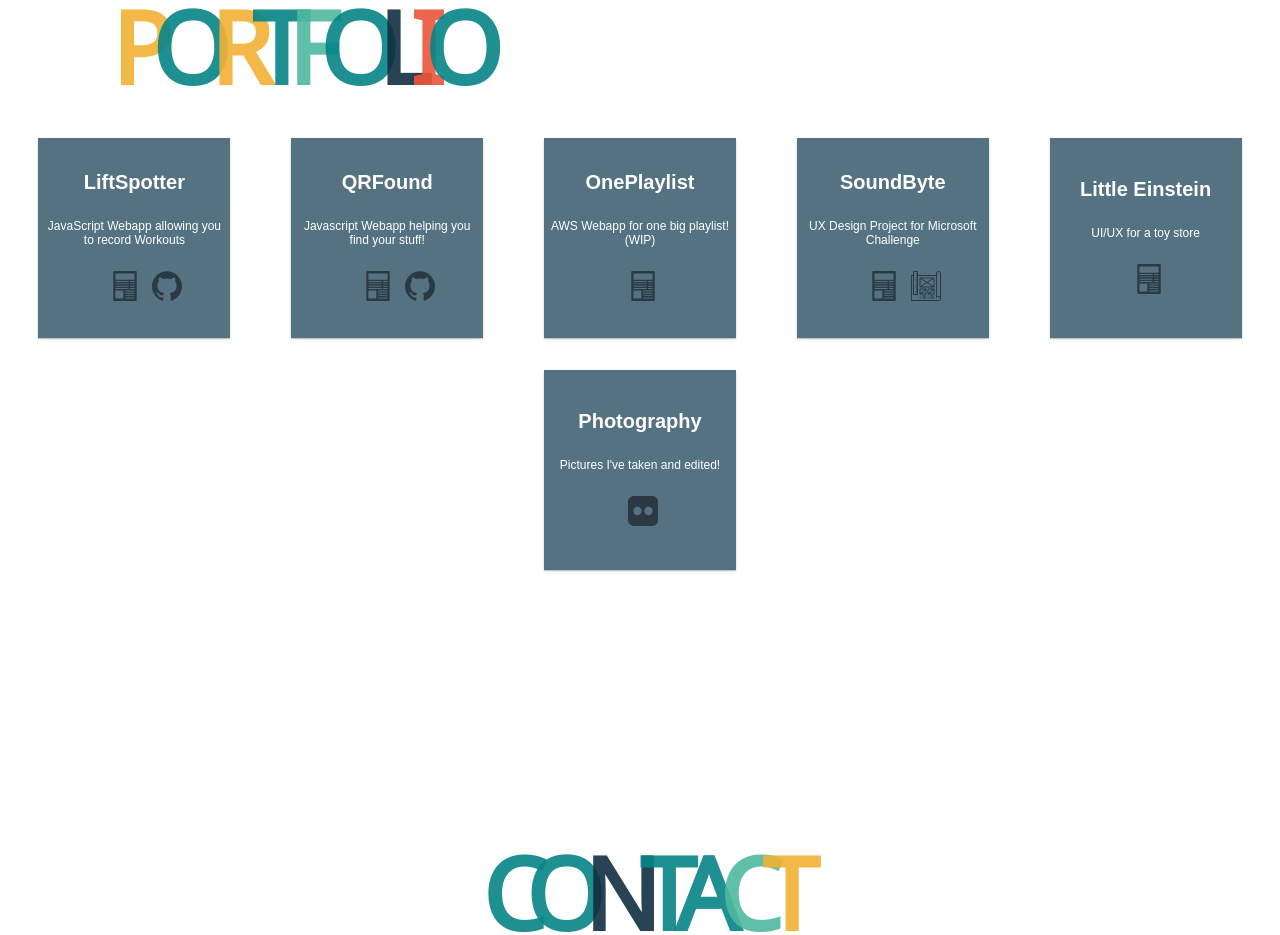
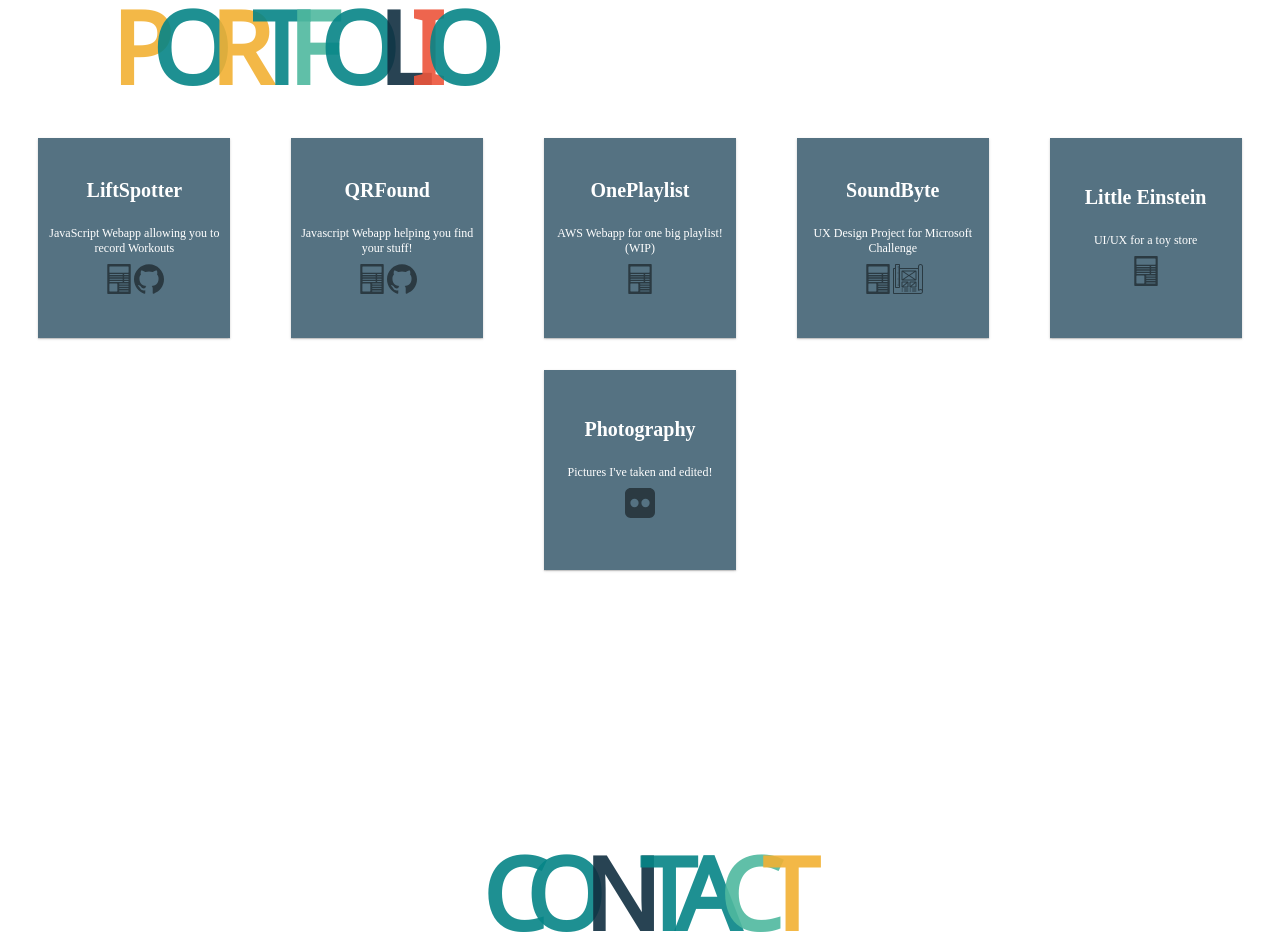
Before and after one commit to TheFrankWei/thefrankwei.github.io, a React (Create React App) app: page / in a window 1280 px wide. Shown: the part 1800-2735 px from the top of the page. Built offline with nearby package versions, Linux system fonts and the light colour scheme.

Commit message:
fixed render props

```diff
--- a/src/components/IconButton/IconButton.js
+++ b/src/components/IconButton/IconButton.js
@@ -30,7 +30,7 @@ export const useStyles = makeStyles(theme => ({
 const IconButton = (props) => {
   const classes = useStyles();
   const refContainer = useRef()
-  const [hover, setHover] =useState(false);
+  const [hover, setHover] = useState(false);
 
   const animDone = () => {
       setHover(false);
--- a/src/components/Nav/Nav.js
+++ b/src/components/Nav/Nav.js
@@ -55,7 +55,8 @@ export const useStyles = makeStyles(theme => ({
 const Nav = () => {
   const classes = useStyles();
 
-  const [showScroll, setScrollState] = useState(false)
+  const [showScroll, setScrollState] = useState(false);
+  const [showText, setShowText] = useState(false);
 
   const handleScroll = () => {
     const boundingRect = ((document || {}).documentElement || {}).getBoundingClientRect;
@@ -88,7 +89,7 @@ const Nav = () => {
         </ul>
       </div>
 
-    { showScroll &&
+    {showScroll &&
       <div className={classes.toTop}>
         <img  onClick ={scrollToTop} src = {UpIcon} className={classes.icon} alt = 'scroll up!'/>
     </div>
--- a/src/components/PortfolioItem/PortfolioItem.js
+++ b/src/components/PortfolioItem/PortfolioItem.js
@@ -1,9 +1,9 @@
 import React from 'react';
 import { makeStyles } from '@material-ui/core';
-import './PortfolioItem.scss';
 
 export const useStyles = makeStyles(theme => ({
   portfolioItem:{
+    backgroundColor: '#557282',
     display: 'flex',
     flexDirection: 'column',
     margin: '0.5rem 0',
@@ -18,6 +18,7 @@ export const useStyles = makeStyles(theme => ({
     // font-family: 'Fira Sans', sans-serif;
     textAlign: 'center',
     '&:hover ':{
+       backgroundColor: '#5B7B8C',
       boxShadow: '0 6px 12px 0 rgba(0,0,0,0.2)',
     },
   },
@@ -34,34 +35,41 @@ export const useStyles = makeStyles(theme => ({
   },
 
   portfolioItem__links : {
-    marginTop: '10%',
-    display: 'flex',
+    display: 'inline',
+    justifyContent: 'space-around',
+    width: '100%',
+    '& span':{
+      display: 'inline-block',
+    },
+    '& img': {
+      marginTop: '10%',
+      width: '30px',
+    },
   },
 }));
 
 const PortfolioItem = (props) => {
   const classes = useStyles();
 
-  if (props.render) return props.render;
-  else
     return (
-      <div
-        className={classes.portfolioItem}
-      >
-        <div className={classes.portfolioItem__title}>Badass</div>
+      <div className={classes.portfolioItem}>
+
+        <div className={classes.portfolioItem__title}>
+          {props.title}
+        </div>
 
         <div className={classes.portfolioItem__desc}>
-          My description blah blah blah
+          {props.description}
         </div>
+
         <div className={classes.portfolioItem__icon}>
-          <i className="fab fa-js" />
-          <i className="fab fa-react" />
+          {props.icons}
+        </div>
 
+        <div className={classes.portfolioItem__links}>
+          {props.links}
         </div>
-        <div className={classes.portfolioItem__links}>
-          <div><a src="#">More</a></div>
-          <div><a src="#">Github</a></div>
-        </div>
+
       </div>
     );
 };
--- a/src/containers/Portfolio/Portfolio.js
+++ b/src/containers/Portfolio/Portfolio.js
@@ -21,13 +21,13 @@ export const useStyles = makeStyles(theme => ({
     color: 'white',
     flexWrap:'wrap',
   },
-  portfolioItem: {
-    backgroundColor: '#557282',
+  // portfolioItem: {
+  //   backgroundColor: '#557282',
 
-   '&:hover':{
-      backgroundColor: '5B7B8C',
-    },
-  }
+  //  '&:hover':{
+  //     backgroundColor: '5B7B8C',
+  //   },
+  // }
 }));
 
 
@@ -48,7 +48,7 @@ const Portfolio = () => {
       </h1>
      <div className={classes.contentGrid}>
      {PortfolioItems.map((item, i) => (
-           <PortfolioItem className={classes.portfolioItem} render={item.render} key={i} />
+           <PortfolioItem className={classes.portfolioItem} title={item.title} description={item.description} icons={item.icon} links={item.links}key={i} />
          ))}
      </div>
 
--- a/src/containers/Portfolio/PortfolioItems.js
+++ b/src/containers/Portfolio/PortfolioItems.js
@@ -5,122 +5,71 @@ import Article from './../../images/article.svg'
 import Wireframe from './../../images/wireframe.svg';
 import Flickr from './../../images/flickr.svg'
 
-
 export default [{
-  name: 'typy',
-  render: (
-    <div style={{backgroundColor:'#557282'}} className='PortfolioItem'>
-      <div className='PortfolioItem__title'>
-        LiftSpotter
-      </div>
-      <div className='PortfolioItem__desc'>
-        JavaScript Webapp allowing you to record Workouts
-      </div>
-      <div className='PortfolioItem__icon'>
-        <i className="Javascript"></i>
-        <i className="fab fa-npm"></i>
-      </div>
-      <div className='PortfolioItem__links'>
-      <div><Link to='/Portfolio/LiftSpotter'><img src={Article} alt='read more'/></Link></div>
-      <div><a target="_blank" rel="noopener noreferrer" href = "https://github.com/TheFrankWei/LiftSpotter"><img src={GitHub} alt='Github Link'/></a></div>
-      </div>
-    </div>
-  )
-},{
-  name: 'typy',
-  render: (
-    <div style={{backgroundColor:'#557282'}} className='PortfolioItem'>
-      <div className='PortfolioItem__title'>
-        QRFound
-      </div>
-      <div className='PortfolioItem__desc'>
-        Javascript Webapp helping you find your stuff!
-      </div>
-      <div className='PortfolioItem__icon'>
-        <i className="Javascript"></i>
-        <i className="fab fa-npm"></i>
-      </div>
-      <div className='PortfolioItem__links'>
-        <div><Link to='/Portfolio/QRFound'><img src={Article} alt='read more'/></Link></div>
-        <div><a target="_blank" rel="noopener noreferrer" href = "https://github.com/TheFrankWei/QRFound"><img src={GitHub} alt='Github Link'/></a></div>
-      </div>
-    </div>
-    )
-  },{
-    name: 'typy',
-    render: (
-      <div style={{backgroundColor:'#557282'}} className='PortfolioItem'>
-        <div className='PortfolioItem__title'>
-          OnePlaylist
-        </div>
-        <div className='PortfolioItem__desc'>
-          AWS Webapp for one big playlist! (WIP)
-        </div>
-        <div className='PortfolioItem__icon'>
-          <i className="Javascript"></i>
-          <i className="fab fa-npm"></i>
-        </div>
-        <div className='PortfolioItem__links'>
-          <div><Link to='/Portfolio/OnePlaylist'><img src={Article} alt='read more'/></Link></div>
-        </div>
-      </div>
-      )
-    }, {
-    name: 'typy',
-    render: (
-      <div style={{backgroundColor:'#557282'}} className='PortfolioItem'>
-        <div className='PortfolioItem__title'>
-          SoundByte
-        </div>
-        <div className='PortfolioItem__desc'>
-          UX Design Project for Microsoft Challenge
-        </div>
-        <div className='PortfolioItem__icon'>
-          <i className="Javascript"></i>
-          <i className="fab fa-npm"></i>
-        </div>
-        <div className='PortfolioItem__links'>
-          <div><Link to='/Portfolio/SoundByte'><img src={Article} alt='read more'/></Link></div>
-          <div><a target="_blank" rel="noopener noreferrer" href="https://projects.invisionapp.com/share/ZQHWMH78S4N#/screens/293059953"><img src={Wireframe} alt='Invision Link'/></a></div>
-        </div>
+  title: 'LiftSpotter',
+  description: 'JavaScript Webapp allowing you to record Workouts',
+  links:(
+    <div>
+      <span><Link to='/Portfolio/LiftSpotter'><img src={Article} alt='read more'/></Link></span>
+      <span><a target="_blank" rel="noopener noreferrer" href = "https://github.com/TheFrankWei/LiftSpotter"><img src={GitHub} alt='Github Link'/></a></span>
+    </div>)
+  // render: (
+  //   <div style={{backgroundColor:'#557282'}} className='portfolioItem'>
+  //     <div className='PortfolioItem__title'>
+  //       LiftSpotter
+  //     </div>
+  //     <div className='PortfolioItem__desc'>
+  //       JavaScript Webapp allowing you to record Workouts
+  //     </div>
+  //     <div className='PortfolioItem__icon'>
+  //       <i className="Javascript"></i>
+  //       <i className="fab fa-npm"></i>
+  //     </div>
+  //     <div className='PortfolioItem__links'>
+  //     <div><Link to='/Portfolio/LiftSpotter'><img src={Article} alt='read more'/></Link></div>
+  //     <div><a target="_blank" rel="noopener noreferrer" href = "https://github.com/TheFrankWei/LiftSpotter"><img src={GitHub} alt='Github Link'/></a></div>
+  //     </div>
+  //   </div>
+  // )
+}, {
+    title: 'QRFound',
+    description: 'Javascript Webapp helping you find your stuff!',
+    links:(
+      <div>
+        <span><Link to='/Portfolio/QRFound'><img src={Article} alt='read more'/></Link></span>
+        <span><a target="_blank" rel="noopener noreferrer" href = "https://github.com/TheFrankWei/QRFound"><img src={GitHub} alt='Github Link'/></a></span>
+      </div>),
+}, {
+    title: 'OnePlaylist',
+    description: ' AWS Webapp for one big playlist! (WIP)',
+    links:(
+      <div>
+        <span><Link to='/Portfolio/OnePlaylist'><img src={Article} alt='read more'/></Link></span>
+      </div>),
+  },
+  {
+    title: 'SoundByte',
+    description:'UX Design Project for Microsoft Challenge',
+    links:(
+      <div>
+        <span><Link to='/Portfolio/SoundByte'><img src={Article} alt='read more'/></Link></span>
+        <span><a target="_blank" rel="noopener noreferrer" href="https://projects.invisionapp.com/share/ZQHWMH78S4N#/screens/293059953"><img src={Wireframe} alt='Invision Link'/></a></span>
       </div>
     )
-  },{
-    name: 'typy',
-    render: (
-      <div style={{backgroundColor:'#557282'}} className='PortfolioItem'>
-        <div className='PortfolioItem__title'>
-          Little Einstein
-        </div>
-        <div className='PortfolioItem__desc'>
-          UI/UX for a toy store
-        </div>
-        <div className='PortfolioItem__icon'>
-          <i className="fab fa-js"></i>
-          <i className="fab fa-npm"></i>
-        </div>
-        <div className='PortfolioItem__links'>
-        <div><Link to='/Portfolio/LittleEinstein'><img src={Article} alt='read more'/></Link></div>
-        </div>
+}, {
+    title: 'Little Einstein',
+    description: 'UI/UX for a toy store',
+    links:(
+      <div>
+        <span><Link to='/Portfolio/LittleEinstein'><img src={Article} alt='read more'/></Link></span>
       </div>
     )
-  },{
-    name: 'typy',
-    render: (
-      <div style={{backgroundColor:'#557282'}} className='PortfolioItem'>
-        <div className='PortfolioItem__title'>
-          Photography
-        </div>
-        <div className='PortfolioItem__desc'>
-          Pictures I've taken and edited!
-        </div>
-        <div className='PortfolioItem__icon'>
-          <i className="fab fa-js"></i>
-          <i className="fab fa-npm"></i>
-        </div>
-        <div className='PortfolioItem__links'>
-          <div><a target="_blank" rel="noopener noreferrer" href="https://www.flickr.com/photos/144760780@N08/?"><img src={Flickr} alt='Flickr Link'/></a></div>
-        </div>
+}, {
+    title: 'Photography',
+    description: `Pictures I've taken and edited!`,
+    links: (
+      <div>
+        <span><a target="_blank" rel="noopener noreferrer" href="https://www.flickr.com/photos/144760780@N08/?"><img src={Flickr} alt='Flickr Link'/></a></span>
       </div>
     )
-  }];
+}];
```
